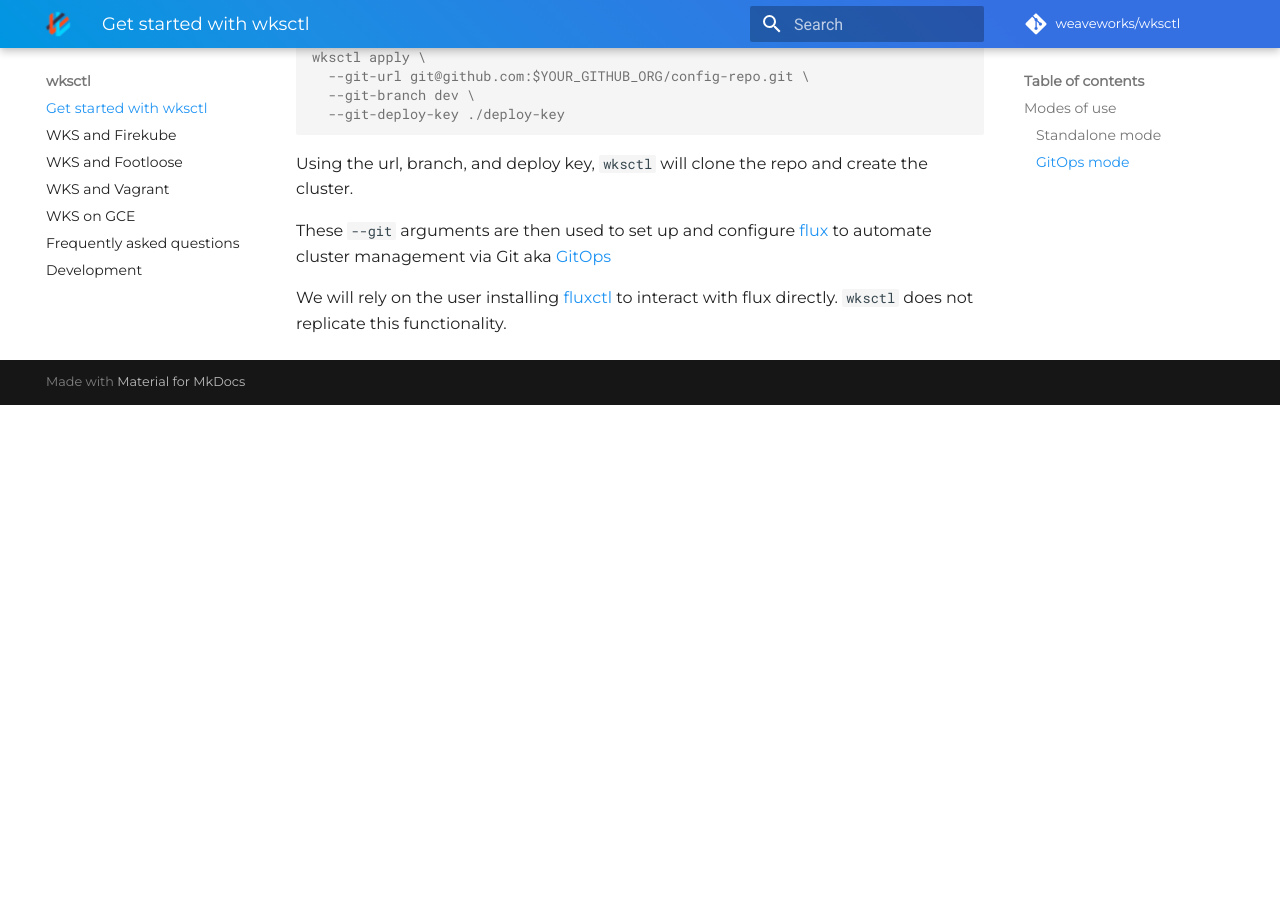
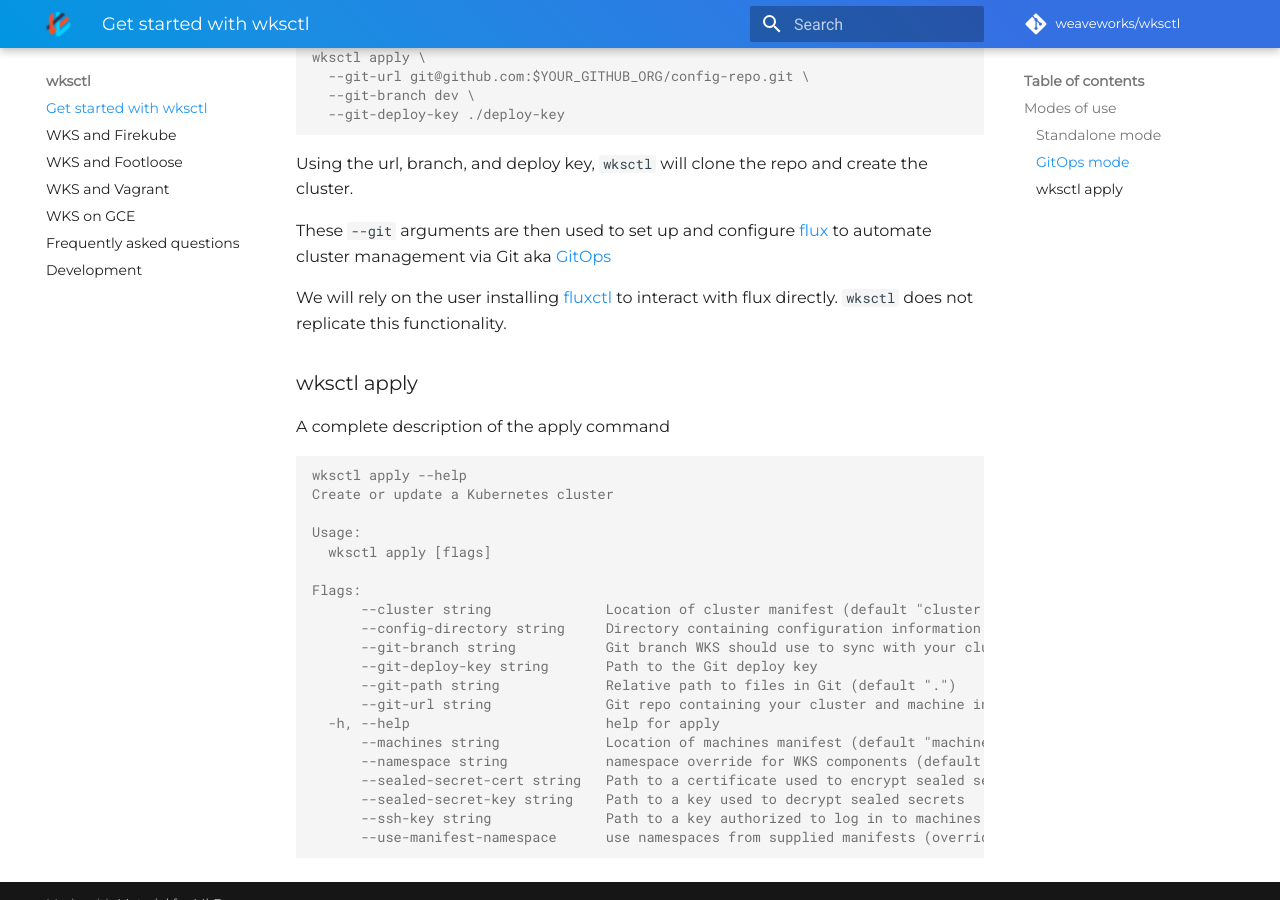
Before and after one commit to weaveworks/wksctl, an MkDocs documentation site: the page built from docs/get-started.md, in a window 1280 px wide and 900 px high, scrolled down 955 px. Built offline with MkDocs 1.6.1 and Material for MkDocs 9.7.7, drawn with Linux system fonts in a browser that asks for light colours; comment, search, counter and statistics services are not loaded; before the commit the page ends 1360 px from its top, so only the background shows below that.

````diff
--- a/docs/get-started.md
+++ b/docs/get-started.md
@@ -41,3 +41,29 @@ Using the url, branch, and deploy key, `wksctl` will clone the repo and create t
 These `--git` arguments are then used to set up and configure [flux](https://www.weave.works/oss/flux/) to automate cluster management via Git aka [GitOps](https://www.weave.works/technologies/gitops/)
 
 We will rely on the user installing [fluxctl](https://docs.fluxcd.io/en/latest/references/fluxctl.html#installing-fluxctl) to interact with flux directly.  `wksctl` does not replicate this functionality.
+
+### wksctl apply
+A complete description of the apply command
+
+```console
+wksctl apply --help
+Create or update a Kubernetes cluster
+
+Usage:
+  wksctl apply [flags]
+
+Flags:
+      --cluster string              Location of cluster manifest (default "cluster.yaml")
+      --config-directory string     Directory containing configuration information for the cluster (default ".")
+      --git-branch string           Git branch WKS should use to sync with your cluster (default "master")
+      --git-deploy-key string       Path to the Git deploy key
+      --git-path string             Relative path to files in Git (default ".")
+      --git-url string              Git repo containing your cluster and machine information
+  -h, --help                        help for apply
+      --machines string             Location of machines manifest (default "machines.yaml")
+      --namespace string            namespace override for WKS components (default "weavek8sops")
+      --sealed-secret-cert string   Path to a certificate used to encrypt sealed secrets
+      --sealed-secret-key string    Path to a key used to decrypt sealed secrets
+      --ssh-key string              Path to a key authorized to log in to machines by SSH (default "./cluster-key")
+      --use-manifest-namespace      use namespaces from supplied manifests (overriding any --namespace argument)
+```
````
